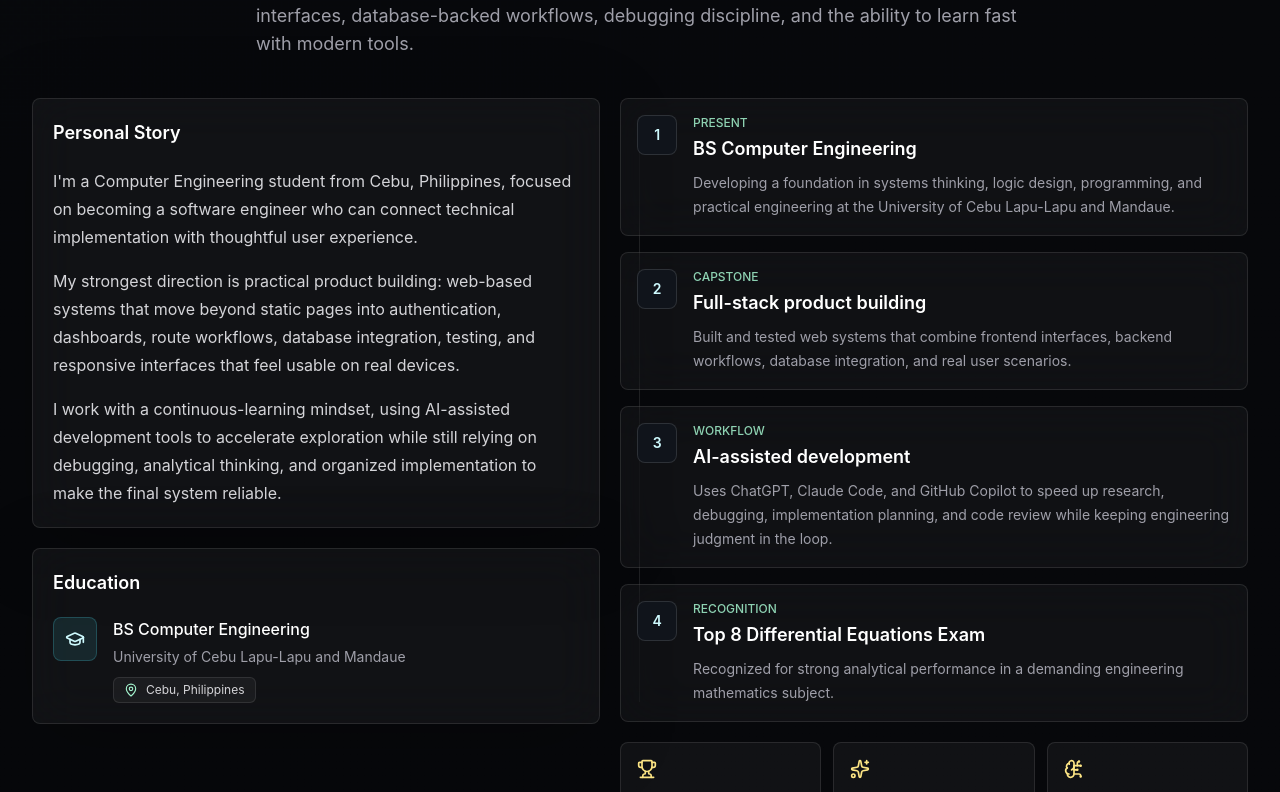
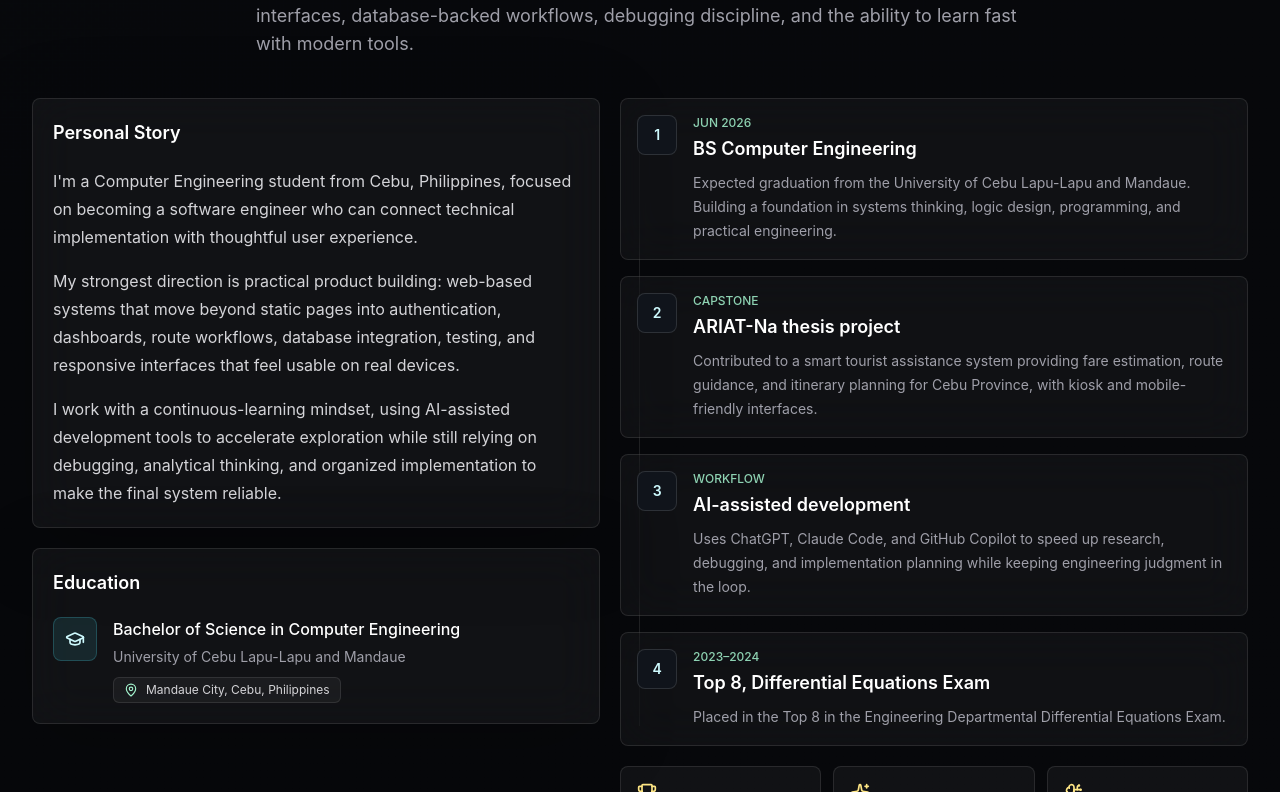
Before and after one commit to jumaoasjoshua322-maker/portfolio, a Next.js app: page / in a window 1280 px wide. Shown: the part 1348-2140 px from the top of the page. Built offline with nearby package versions, Linux system fonts and the light colour scheme.

Commit message:
Sync portfolio with real resume: contact, dates, project tech, education

```diff
--- a/src/app/resume/page.tsx
+++ b/src/app/resume/page.tsx
@@ -50,7 +50,7 @@ export default function ResumePage() {
             >
               {profile.email}
             </a>{" "}
-            |{" "}
+            | {profile.phone} |{" "}
             <a
               className="underline decoration-slate-400 underline-offset-2 hover:text-slate-900"
               href={profile.github}
@@ -82,7 +82,8 @@ export default function ResumePage() {
             ))}
           </ul>
           <p className="mt-2 font-medium">
-            Achievement: Top 8 Differential Equations Exam recognition
+            Achievement: Top 8, Engineering Departmental Differential Equations
+            Exam (2023–2024)
           </p>
         </ResumeBlock>
 
--- a/src/components/resume-section.tsx
+++ b/src/components/resume-section.tsx
@@ -86,7 +86,7 @@ export function ResumeSection() {
                 >
                   {profile.email}
                 </a>{" "}
-                |{" "}
+                | {profile.phone} |{" "}
                 <a
                   className="underline decoration-slate-400 underline-offset-2 hover:text-slate-900"
                   href={profile.github}
--- a/src/data/portfolio.ts
+++ b/src/data/portfolio.ts
@@ -31,18 +31,19 @@ export type Project = {
 
 export const profile = {
   name: "Joshua Jumao-as",
-  role: "Computer Engineering Student and Aspiring Software Engineer",
-  location: "Cebu, Philippines",
+  role: "Computer Engineering Student | Aspiring Software Engineer",
+  location: "Mandaue City, Cebu, Philippines",
   headline:
     "Building modern web systems with clean design and practical engineering.",
   shortIntro:
     "I design and build responsive, database-connected web systems that turn academic and real-world workflows into usable products.",
-  availability: "Available for junior roles and freelance builds.",
-  email: "jumaoas.joshuaa@gmail.com",
+  availability: "Available for internships, junior roles, OJT, and freelance builds",
+  email: "joshua.jumaoas@gmail.com",
+  phone: "+63 967-093-7612",
   github: "https://github.com/jumaoasjoshua322-maker",
   linkedin: "https://www.linkedin.com/in/joshua-jumao-as-492772251/",
-  // TODO: replace `Joshua-Jumao-as-Resume.txt` with a real PDF in /public
-  // and update this path to `/Joshua-Jumao-as-Resume.pdf`.
+  // Drop a real PDF named `Joshua-Jumao-as-Resume.pdf` into /public,
+  // then change this path to `/Joshua-Jumao-as-Resume.pdf`.
   resumePath: "/Joshua-Jumao-as-Resume.txt",
 };
 
@@ -74,41 +75,41 @@ export const heroMetrics = [
     label: "Case-study projects",
   },
   {
-    value: "Remote",
-    label: "Cebu, Philippines",
+    value: "Jun 2026",
+    label: "Expected graduation",
   },
 ];
 
 export const aboutTimeline = [
   {
-    year: "Present",
+    year: "Jun 2026",
     title: "BS Computer Engineering",
     description:
-      "Developing a foundation in systems thinking, logic design, programming, and practical engineering at the University of Cebu Lapu-Lapu and Mandaue.",
+      "Expected graduation from the University of Cebu Lapu-Lapu and Mandaue. Building a foundation in systems thinking, logic design, programming, and practical engineering.",
   },
   {
     year: "Capstone",
-    title: "Full-stack product building",
+    title: "ARIAT-Na thesis project",
     description:
-      "Built and tested web systems that combine frontend interfaces, backend workflows, database integration, and real user scenarios.",
+      "Contributed to a smart tourist assistance system providing fare estimation, route guidance, and itinerary planning for Cebu Province, with kiosk and mobile-friendly interfaces.",
   },
   {
     year: "Workflow",
     title: "AI-assisted development",
     description:
-      "Uses ChatGPT, Claude Code, and GitHub Copilot to speed up research, debugging, implementation planning, and code review while keeping engineering judgment in the loop.",
+      "Uses ChatGPT, Claude Code, and GitHub Copilot to speed up research, debugging, and implementation planning while keeping engineering judgment in the loop.",
   },
   {
-    year: "Recognition",
-    title: "Top 8 Differential Equations Exam",
+    year: "2023–2024",
+    title: "Top 8, Differential Equations Exam",
     description:
-      "Recognized for strong analytical performance in a demanding engineering mathematics subject.",
+      "Placed in the Top 8 in the Engineering Departmental Differential Equations Exam.",
   },
 ];
 
 export const achievements = [
-  "Top 8 Differential Equations Exam recognition",
-  "Built multi-tenant and smart tourism systems with full-stack workflows",
+  "Top 8 in the Engineering Departmental Differential Equations Exam (2023–2024)",
+  "Built a multi-tenant catering SaaS and a smart tourism capstone end-to-end",
   "Comfortable collaborating through Git, structured debugging, and iterative testing",
 ];
 
@@ -134,38 +135,38 @@ export const skills: Skill[] = [
   {
     name: "React.js",
     category: "Frontend",
-    level: 82,
+    level: 78,
     proof: "Component-driven dashboards, responsive views, and reusable UI logic.",
   },
   {
     name: "Node.js",
     category: "Backend",
-    level: 78,
-    proof: "Backend routes, API workflows, authentication logic, and system services.",
+    level: 74,
+    proof: "Backend routes, API workflows, and full-stack integration in catering SaaS.",
   },
   {
     name: "REST APIs",
     category: "Backend",
-    level: 77,
+    level: 74,
     proof: "Structured client-server communication and data-driven features.",
   },
   {
     name: "MongoDB",
     category: "Database",
-    level: 76,
-    proof: "Document data modeling for SaaS and workflow-heavy applications.",
+    level: 72,
+    proof: "Document data modeling for the multi-tenant catering platform.",
   },
   {
     name: "Database integration",
     category: "Database",
-    level: 80,
+    level: 76,
     proof: "Connecting frontend flows to persistent records and admin-ready data.",
   },
   {
-    name: "GitHub",
+    name: "Git & GitHub",
     category: "Tools",
-    level: 82,
-    proof: "Repository organization, collaboration, and implementation tracking.",
+    level: 84,
+    proof: "Version control, repository organization, and collaboration on shared projects.",
   },
   {
     name: "VS Code",
@@ -174,16 +175,16 @@ export const skills: Skill[] = [
     proof: "Daily development environment for frontend and full-stack work.",
   },
   {
-    name: "Git",
-    category: "Tools",
-    level: 80,
-    proof: "Version control, change tracking, and safer project collaboration.",
-  },
-  {
     name: "AI-assisted tools",
     category: "Tools",
     level: 86,
-    proof: "Uses ChatGPT, Claude Code, and Copilot for research, debugging, and iteration.",
+    proof: "ChatGPT, Claude Code, and GitHub Copilot for research, debugging, and iteration.",
+  },
+  {
+    name: "QR & responsive UI",
+    category: "Engineering",
+    level: 82,
+    proof: "QR-based touchpoints and kiosk/mobile layouts shipped in ARIAT-Na.",
   },
   {
     name: "Responsive design",
@@ -194,20 +195,20 @@ export const skills: Skill[] = [
   {
     name: "Debugging",
     category: "Engineering",
-    level: 84,
+    level: 82,
     proof: "Systematic issue tracing across UI, API, and data layers.",
   },
   {
     name: "System testing",
     category: "Engineering",
-    level: 79,
+    level: 78,
     proof: "Workflow validation, responsive checks, and user-scenario testing.",
   },
   {
-    name: "UI/UX awareness",
+    name: "Problem-solving",
     category: "Engineering",
-    level: 82,
-    proof: "Interfaces designed for clarity, hierarchy, and faster task completion.",
+    level: 84,
+    proof: "Analytical thinking applied to capstone and personal full-stack work.",
   },
 ];
 
@@ -215,29 +216,36 @@ export const projects: Project[] = [
   {
     id: "camilos-catering-saas",
     title: "Camilo's Catering SaaS Platform",
-    label: "Multi-tenant catering operations platform",
+    label: "Personal full-stack development project · 2026",
     summary:
-      "A full-stack SaaS platform designed to help a catering business manage customer-facing workflows, authenticated access, and organized operational data from a modern dashboard experience.",
+      "A multi-tenant catering management web application with a modern user interface and organized digital workflows for staff and operators.",
     impact:
-      "Positions a local service business like a scalable digital product: cleaner workflows, authenticated roles, responsive access, and a foundation for tenant-aware growth.",
-    stack: ["React.js", "Node.js", "MongoDB", "REST APIs", "Authentication", "Responsive UI"],
+      "Positions a local catering business like a scalable digital product: cleaner workflows, authenticated roles, responsive access, and a foundation for tenant-aware growth.",
+    stack: [
+      "JavaScript",
+      "React.js",
+      "Node.js",
+      "MongoDB",
+      "GitHub",
+      "AI-Assisted Development Tools",
+    ],
     features: [
-      "Tenant-aware account structure",
+      "Multi-tenant account structure",
       "Authentication and protected workflows",
-      "Dashboard-oriented management UI",
+      "Modern dashboard-style management UI",
       "Customer and order data organization",
-      "Responsive views for admin and staff usage",
-      "Debugging and optimization across full-stack flows",
+      "Responsive layouts for admin and staff usage",
+      "Structured debugging, testing, and optimization",
     ],
     challenges: [
       "Separated business logic from interface concerns so the app could scale beyond a single static website.",
-      "Built authenticated workflows that protect operational pages without making the user experience feel heavy.",
+      "Built authenticated workflows that protect operational pages without making the UX feel heavy.",
       "Designed dashboard sections around fast scanning, status clarity, and repeat staff usage.",
     ],
     process: [
       "Mapped core catering workflows and user roles",
       "Modeled data around customers, services, and tenant context",
-      "Implemented React UI with connected backend routes",
+      "Implemented a React UI connected to backend routes",
       "Validated responsive behavior and fixed full-stack issues",
     ],
     architecture: [
@@ -251,36 +259,42 @@ export const projects: Project[] = [
       "Focused on organized state, reusable components, and lean dashboard screens so frequent actions stay quick on everyday devices.",
     githubUrl: "https://github.com/jumaoasjoshua322-maker/camilocatering",
     demoUrl:
-      "mailto:jumaoas.joshuaa@gmail.com?subject=Camilo's%20Catering%20SaaS%20demo%20request",
+      "mailto:joshua.jumaoas@gmail.com?subject=Camilo's%20Catering%20SaaS%20demo%20request",
     accent: "teal",
   },
   {
     id: "ariat-na-tourist-guide",
     title: "ARIAT-Na Smart Tourist Guide & Fare Estimation System",
-    label: "Smart tourism, fare estimation, and route guidance",
+    label: "Capstone / thesis project · 2025–2026",
     summary:
-      "A smart tourism platform that supports route guidance, fare estimation, QR code workflows, and kiosk plus mobile access for visitors navigating local destinations.",
+      "A smart tourist assistance system providing fare estimation, route guidance, and itinerary planning for Cebu Province, with kiosk and mobile-friendly access.",
     impact:
-      "Turns tourism assistance into a practical self-service system, helping visitors make faster movement decisions while supporting real-world validation and accessibility.",
-    stack: ["React.js", "JavaScript", "REST APIs", "QR workflows", "System testing", "Responsive design"],
+      "Turns tourism assistance into a practical self-service system that helps visitors make faster movement decisions, with workflows validated against real user scenarios.",
+    stack: [
+      "JavaScript",
+      "HTML/CSS",
+      "QR Code Integration",
+      "Responsive Interface Design",
+      "GitHub",
+    ],
     features: [
-      "Tourist route guidance",
-      "Fare estimation workflows",
-      "QR code integration",
-      "Kiosk and mobile interface support",
-      "Destination-oriented content structure",
-      "Workflow validation and usability testing",
+      "Fare estimation for Cebu Province trips",
+      "Route guidance for tourist destinations",
+      "Itinerary planning workflows",
+      "QR code integration for physical-to-digital touchpoints",
+      "Kiosk and mobile-accessible interfaces",
+      "System testing and workflow validation",
     ],
     challenges: [
-      "Balanced kiosk readability with mobile density so the same system could work in different tourism contexts.",
-      "Validated fare and route flows around real user decisions instead of treating them as static information pages.",
+      "Balanced kiosk readability with mobile density so the same system worked across very different contexts.",
+      "Validated fare and route flows around real visitor decisions instead of treating them as static information pages.",
       "Designed QR interactions to reduce friction for tourists moving between physical and digital touchpoints.",
     ],
     process: [
       "Identified visitor scenarios and tourism guidance needs",
-      "Designed route, fare, and QR flows for quick access",
+      "Designed route, fare, and itinerary flows for quick access",
       "Built responsive interfaces for kiosk and phone usage",
-      "Tested workflows for clarity, correctness, and practical usability",
+      "Tested workflows for accuracy, clarity, and reliability",
     ],
     architecture: [
       "Responsive web client",
@@ -293,42 +307,58 @@ export const projects: Project[] = [
       "Prioritized fast-loading screens, clear touch targets, and direct route information for users who may be on unstable mobile connections.",
     githubUrl: "https://github.com/Shaloh69/ARIAT-Na",
     demoUrl:
-      "mailto:jumaoas.joshuaa@gmail.com?subject=ARIAT-Na%20demo%20request",
+      "mailto:joshua.jumaoas@gmail.com?subject=ARIAT-Na%20demo%20request",
     accent: "amber",
   },
 ];
 
 export const experience = [
   {
-    period: "Academic and capstone development",
-    title: "Full-stack system implementation",
+    period: "2026 · Personal full-stack project",
+    title: "Camilo's Catering SaaS — full-stack implementation",
     description:
-      "Planned, built, debugged, and refined software systems that combine frontend interfaces, backend workflows, database records, and user-facing validation.",
-    points: ["Requirements mapping", "React implementation", "Backend workflow integration", "Testing and optimization"],
+      "Developed a multi-tenant catering management web application with modern UI, organized digital workflows, authentication, database integration, and responsive layouts.",
+    points: [
+      "Frontend + backend integration",
+      "Authentication and tenant context",
+      "Database integration",
+      "Debugging, testing, and optimization",
+    ],
   },
   {
-    period: "Team collaboration",
-    title: "Software collaboration and organized delivery",
+    period: "2025–2026 · Capstone / thesis",
+    title: "ARIAT-Na — smart tourism collaboration",
     description:
-      "Worked through project tasks using structured communication, Git/GitHub collaboration, issue tracing, and practical implementation planning.",
-    points: ["Git-based workflow", "Debugging sessions", "Feature iteration", "Documentation habits"],
+      "Contributed to a smart tourist assistance system for Cebu Province with fare estimation, route guidance, and itinerary planning. Helped design kiosk and mobile interfaces and participated in system testing and workflow validation.",
+    points: [
+      "Fare and route workflows",
+      "QR code integration",
+      "Kiosk and mobile UX",
+      "System testing and validation",
+    ],
   },
   {
     period: "Modern development workflow",
     title: "AI-assisted engineering with human judgment",
     description:
-      "Uses AI tools to accelerate learning, inspect errors, plan implementation options, and refine code while staying accountable for final decisions.",
-    points: ["Prompted research", "Code review support", "Error analysis", "Faster iteration loops"],
+      "Uses ChatGPT, Claude Code, and GitHub Copilot to accelerate learning, inspect errors, plan implementation options, and refine code while staying accountable for final decisions.",
+    points: [
+      "Prompted research",
+      "Code review support",
+      "Error analysis",
+      "Faster iteration loops",
+    ],
   },
 ];
 
 export const resumeHighlights = {
   summary:
-    "Computer Engineering student with full-stack development experience across web-based systems, responsive UI design, REST-style workflows, database integration, debugging, and AI-assisted development.",
+    "Computer Engineering student with experience in full-stack development, web-based systems, and software project collaboration. Familiar with front-end development, database integration, AI-assisted workflows, debugging, and responsive interface design. Passionate about building practical systems and continuously improving technical skills through academic and personal projects.",
   education: [
-    "BS Computer Engineering",
+    "Bachelor of Science in Computer Engineering",
     "University of Cebu Lapu-Lapu and Mandaue",
-    "Cebu, Philippines",
+    "Mandaue City, Cebu, Philippines",
+    "Expected Graduation: June 16, 2026",
   ],
   certifications: [
     "Certifications placeholder: add cloud, web development, or database credentials as completed.",
```
Also changed, not shown: public/Joshua-Jumao-as-Resume.txt.
